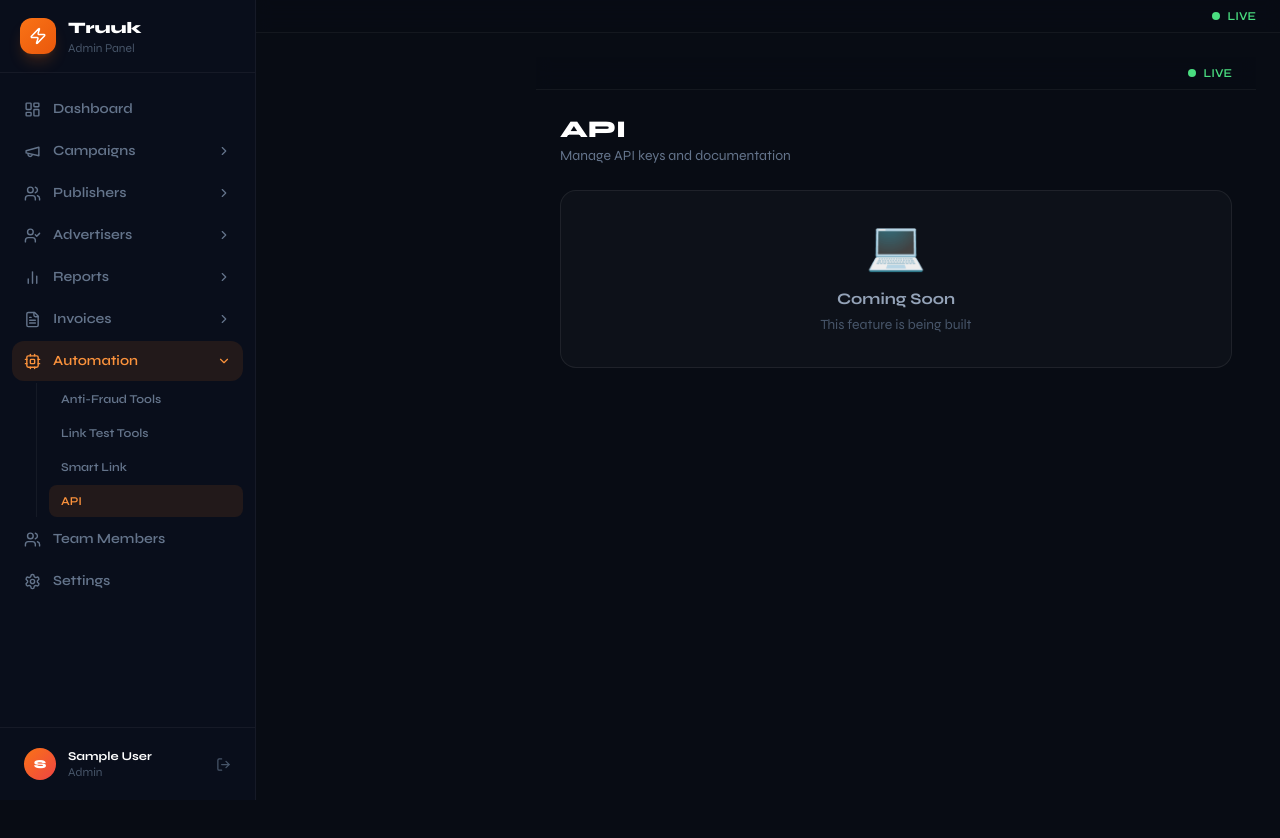
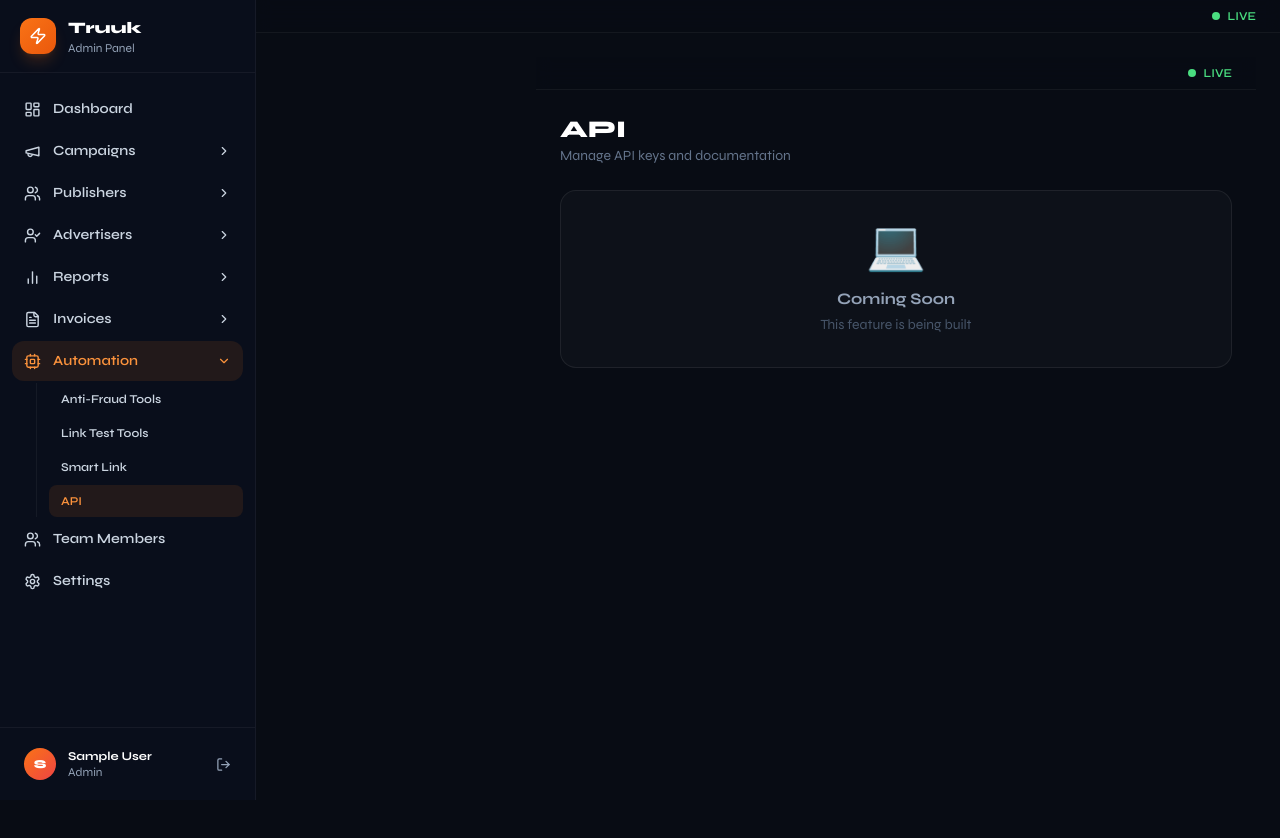
Before and after one commit to PRITHVIADS/truuk, a Next.js app: page /automation/api in a window 1280 px wide. Shown: the top 838 px of the page. Built offline with nearby package versions, Linux system fonts and the light colour scheme; no server answers; sample sign-in values are in the browser's storage.

Commit message:
Fix sidebar text contrast - slate-500 to slate-300

```diff
--- a/components/layout/Sidebar.js
+++ b/components/layout/Sidebar.js
@@ -102,7 +102,7 @@ function NavItem({ item, depth=0 }) {
     return (
       <div>
         <button onClick={() => setOpen(p=>!p)}
-          className={`w-full flex items-center gap-3 px-3 py-2.5 rounded-xl text-sm font-semibold transition-all ${isActive ? "text-orange-400 bg-orange-500/10" : "text-slate-500 hover:text-white hover:bg-white/5"}`}>
+          className={`w-full flex items-center gap-3 px-3 py-2.5 rounded-xl text-sm font-semibold transition-all ${isActive ? "text-orange-400 bg-orange-500/10" : "text-slate-300 hover:text-white hover:bg-white/5"}`}>
           {item.icon && <item.icon size={17} className="flex-shrink-0"/>}
           <span className="flex-1 text-left">{item.label}</span>
           {open ? <ChevronDown size={14}/> : <ChevronRight size={14}/>}
@@ -111,7 +111,7 @@ function NavItem({ item, depth=0 }) {
           <div className="ml-6 mt-0.5 space-y-0.5 border-l border-white/5 pl-3">
             {item.children.map(child => (
               <Link key={child.href} href={child.href}
-                className={`block px-3 py-2 rounded-lg text-xs font-semibold transition-all ${pathname===child.href || pathname.startsWith(child.href) ? "text-orange-400 bg-orange-500/10" : "text-slate-500 hover:text-white hover:bg-white/5"}`}>
+                className={`block px-3 py-2 rounded-lg text-xs font-semibold transition-all ${pathname===child.href || pathname.startsWith(child.href) ? "text-orange-400 bg-orange-500/10" : "text-slate-300 hover:text-white hover:bg-white/5"}`}>
                 {child.label}
               </Link>
             ))}
@@ -124,7 +124,7 @@ function NavItem({ item, depth=0 }) {
   const active = pathname === item.href;
   return (
     <Link href={item.href}
-      className={`flex items-center gap-3 px-3 py-2.5 rounded-xl text-sm font-semibold transition-all ${active ? "bg-orange-500/15 text-orange-400" : "text-slate-500 hover:text-white hover:bg-white/5"}`}>
+      className={`flex items-center gap-3 px-3 py-2.5 rounded-xl text-sm font-semibold transition-all ${active ? "bg-orange-500/15 text-orange-400" : "text-slate-300 hover:text-white hover:bg-white/5"}`}>
       {item.icon && <item.icon size={17}/>}
       {item.label}
       {active && <span className="ml-auto w-1.5 h-1.5 rounded-full bg-orange-500"/>}
@@ -152,7 +152,7 @@ export function Sidebar({ open, setOpen }) {
             </div>
             <div>
               <p className="text-white font-black text-base">Truuk</p>
-              <p className="text-slate-600 text-xs capitalize">{role} panel</p>
+              <p className="text-slate-400 text-xs capitalize">{role} panel</p>
             </div>
           </div>
           <button onClick={()=>setOpen(false)} className="md:hidden text-slate-500 hover:text-white"><X size={18}/></button>
@@ -171,9 +171,9 @@ export function Sidebar({ open, setOpen }) {
             </div>
             <div className="flex-1 min-w-0">
               <p className="text-white text-xs font-bold truncate">{session?.user?.name}</p>
-              <p className="text-slate-600 text-xs capitalize">{role}</p>
+              <p className="text-slate-400 text-xs capitalize">{role}</p>
             </div>
-            <button onClick={()=>signOut({callbackUrl:"/login"})} className="text-slate-600 hover:text-red-400 transition-colors"><LogOut size={15}/></button>
+            <button onClick={()=>signOut({callbackUrl:"/login"})} className="text-slate-400 hover:text-red-400 transition-colors"><LogOut size={15}/></button>
           </div>
         </div>
       </aside>
```
